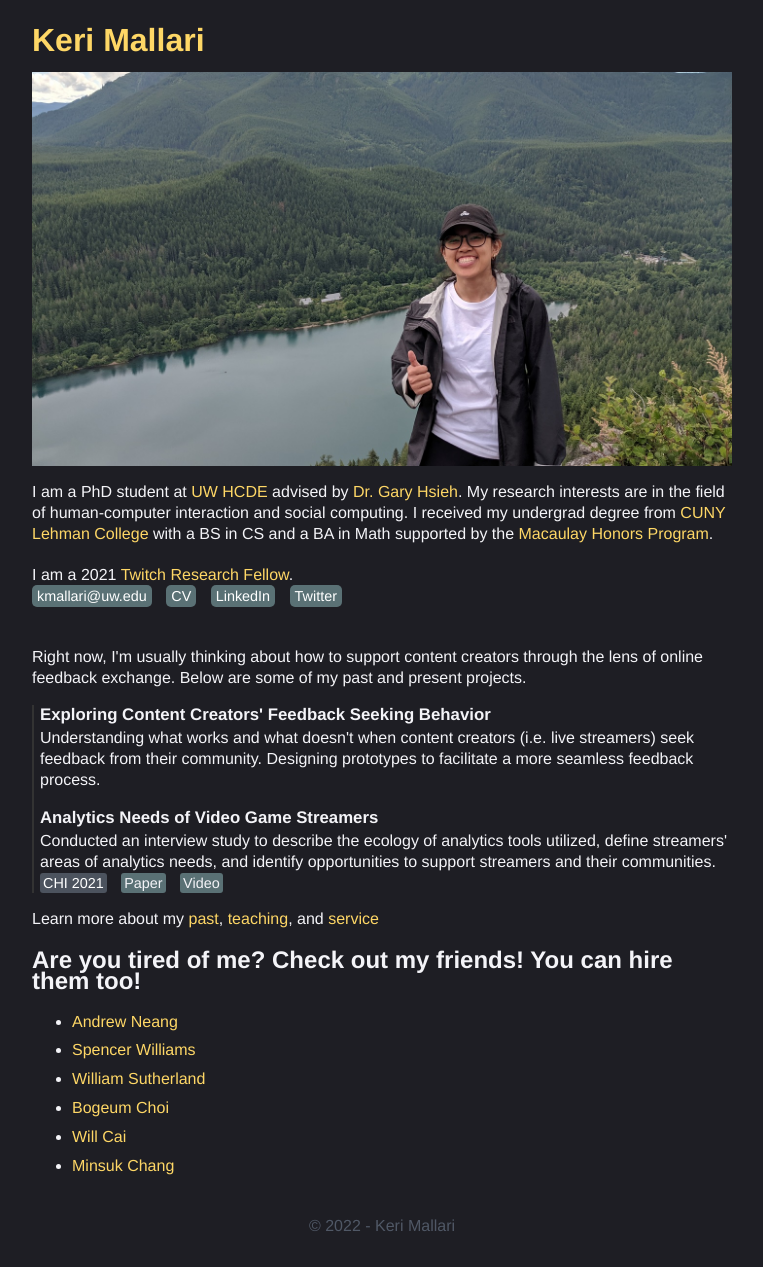
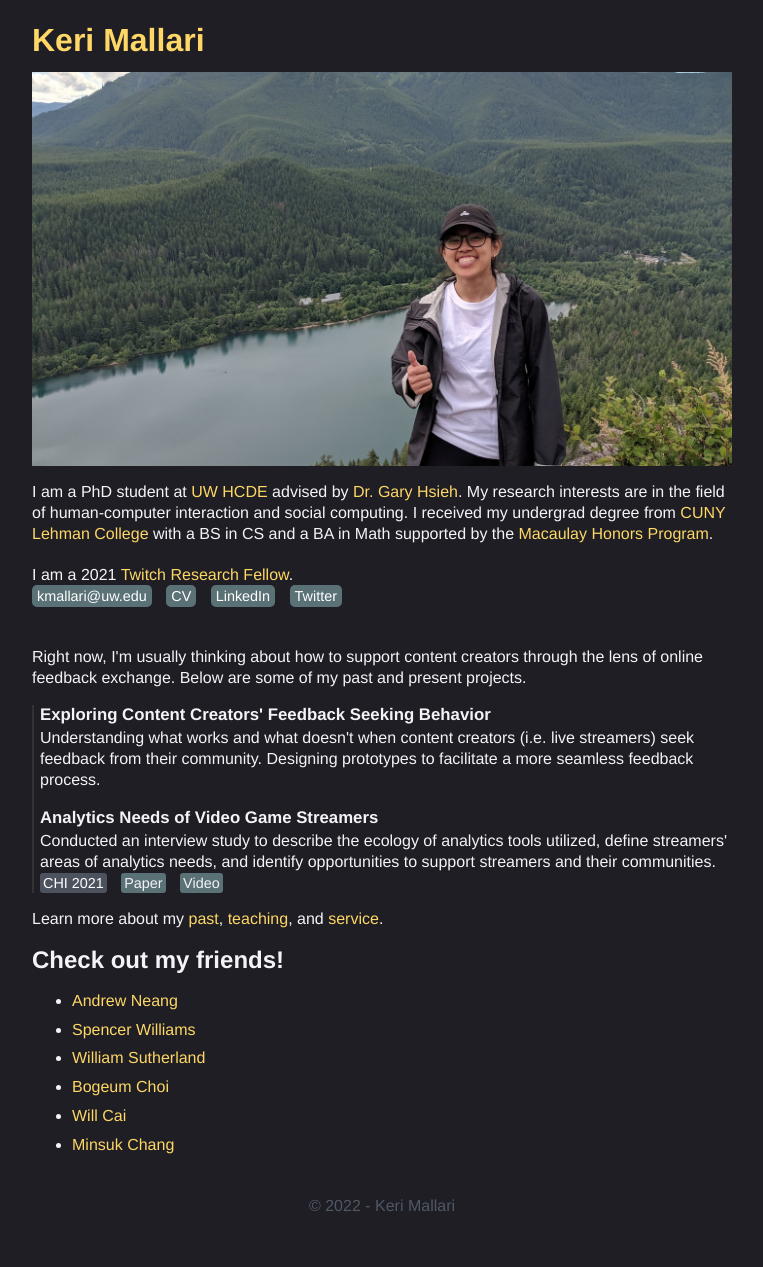
Before and after one commit to kerixyz/temp, a Jekyll site: the page built from index.html, in a window 1280 px wide. Shown: the whole page, without its empty margins (258-1021 px from the left). Built offline with Jekyll 4.4.1, drawn with Linux system fonts in a browser that asks for light colours; after the commit the page ends 1246 px from its top, so only the background shows below that.

Commit message:
updated and cleaned

```diff
--- a/index.html
+++ b/index.html
@@ -26,10 +26,10 @@ title: Keri Mallari
 </div>
 
 
-Learn more about my <a href="https://keri.xyz/internships/"style='color:#FED766'>past</a>, <a href="https://keri.xyz/teaching/"style='color:#FED766'>teaching</a>, and <a href="https://keri.xyz/service"style='color:#FED766'>service</a>
+Learn more about my <a href="https://keri.xyz/internships/"style='color:#FED766'>past</a>, <a href="https://keri.xyz/teaching/"style='color:#FED766'>teaching</a>, and <a href="https://keri.xyz/service"style='color:#FED766'>service</a>.
 
 <div class="block">
-    <h2>Are you tired of me? Check out my friends! You can hire them too!</h2>
+    <h2>Check out my friends!</h2>
         <ul>
             <li><a href="https://www.andrewneang.com/"style='color:#FED766'>Andrew Neang</a></li>
             <li><a href="https://www.sprwilliams.com/"style='color:#FED766'>Spencer Williams</a></li>
```
Also changed, not shown: internships.md (+1 -1 lines), service.md (+1 -1 lines), 4 other files.
